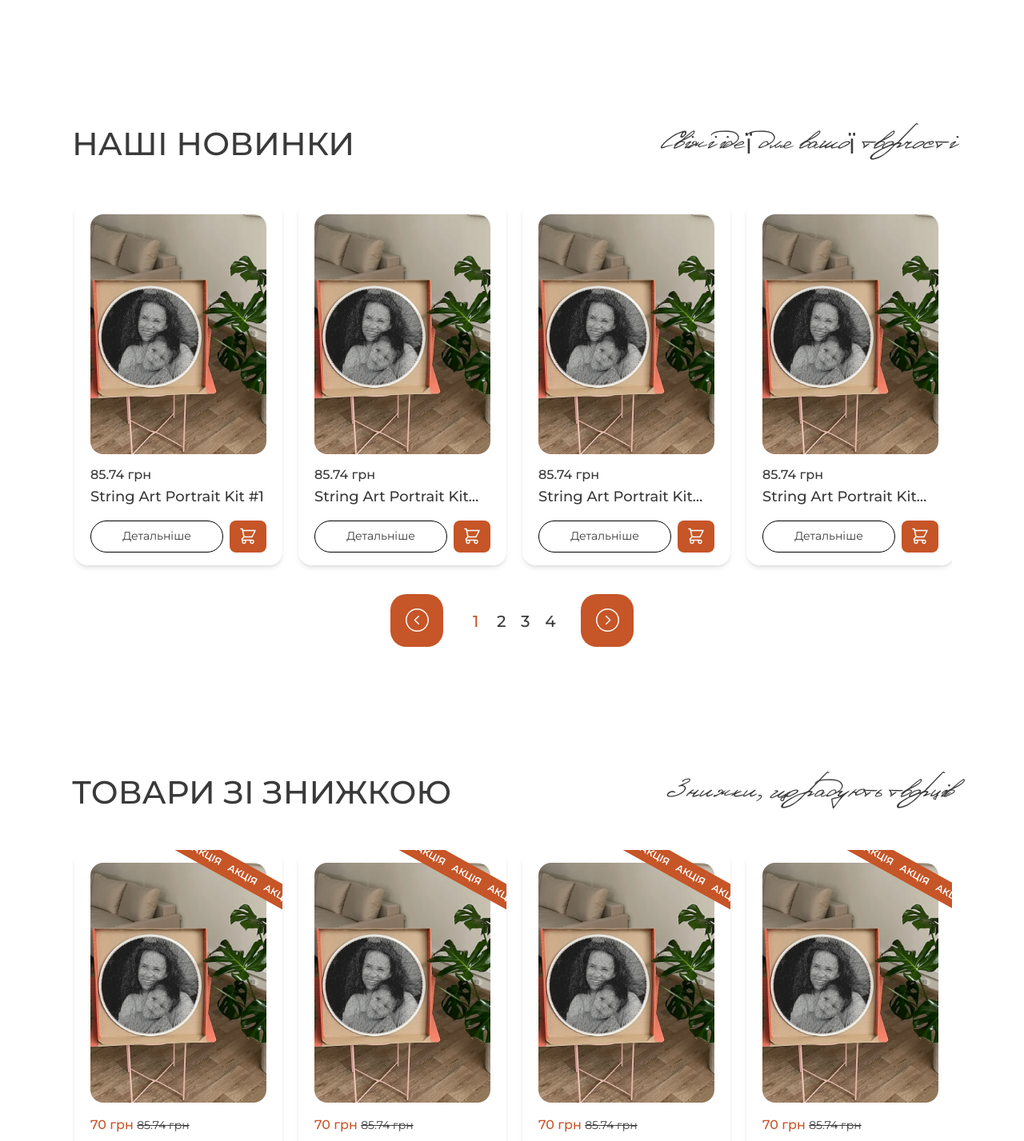
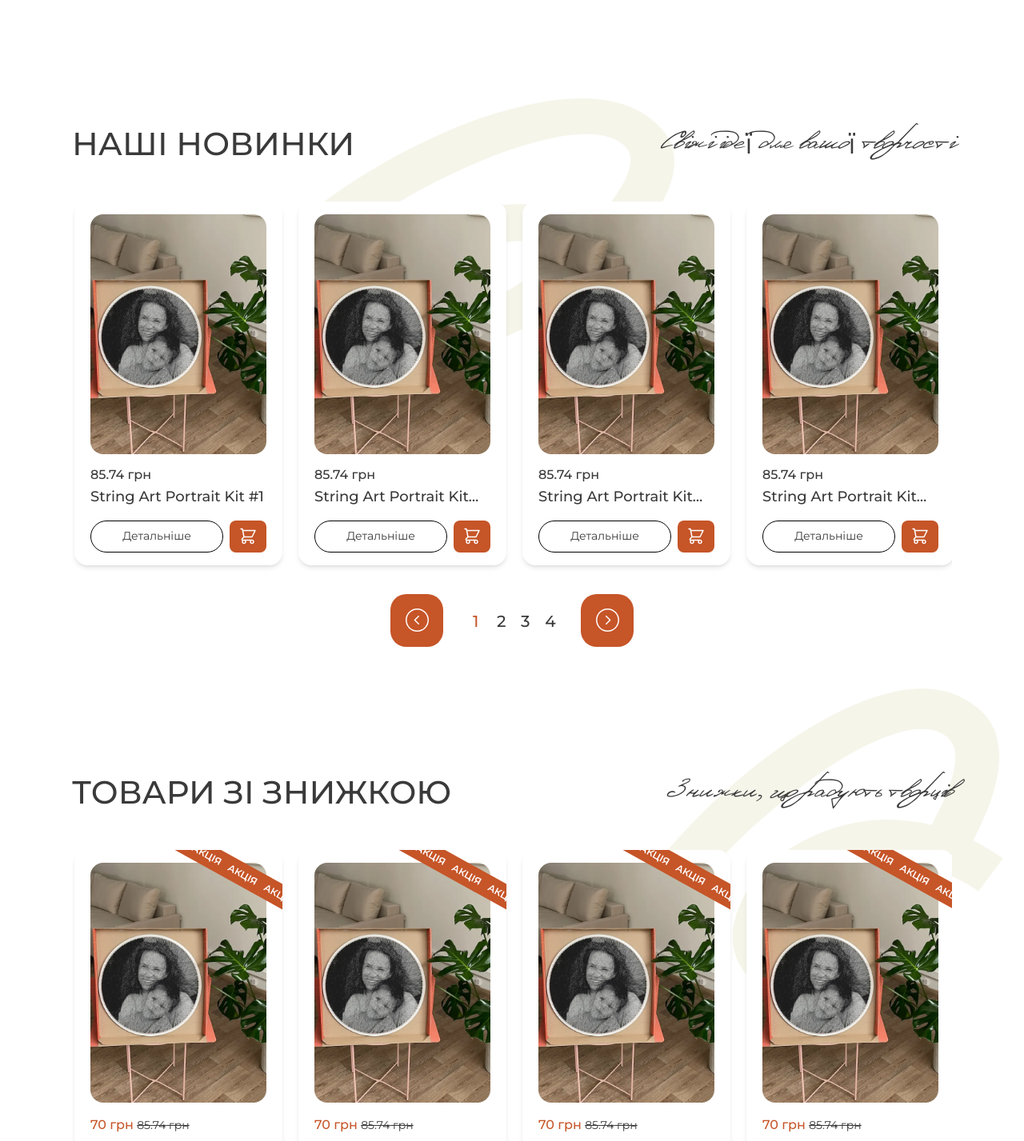
Before and after one commit to cyanidium-dev/art-lover-frontend, a Next.js app: page / in a window 1280 px wide. Shown: the part 1695-3122 px from the top of the page at 80% size. Built offline with nearby package versions, Linux system fonts and the light colour scheme.

Commit message:
added background figures

```diff
--- a/src/modules/HomePage/DiscountedProducts/DiscountedProducts.tsx
+++ b/src/modules/HomePage/DiscountedProducts/DiscountedProducts.tsx
@@ -32,7 +32,13 @@ export default function DiscountedProducts() {
           height="69"
           className="xl:hidden absolute bottom-[-340px] left-[-82px]"
         />
-
+        <Image
+          src="/images/homePage/discountedProducts/figureDesk.svg"
+          alt="figure background"
+          width="456"
+          height="389"
+          className="hidden xl:block absolute -z-10 top-[-106px] right-[26px]"
+        />
         <div className="flex flex-col md:flex-row md:justify-between md:items-center gap-y-3 mb-6 xl:mb-12">
           <h2 className="text-[20px] xl:text-[40px] font-medium leading-[120%] uppercase">
             товари зі знижкою
--- a/src/modules/HomePage/NewProducts/NewProducts.tsx
+++ b/src/modules/HomePage/NewProducts/NewProducts.tsx
@@ -29,6 +29,13 @@ export default function NewProducts() {
           width="120"
           height="69"
           className="xl:hidden absolute bottom-[-384px] left-[-62px]"
+        />
+        <Image
+          src="/images/homePage/newProducts/figureCenterDesk.svg"
+          alt="figure background"
+          width="470"
+          height="313"
+          className="hidden xl:block -z-10 absolute top-[-33px] left-[calc(50%-267px)]"
         />
         <div className="flex flex-col md:flex-row md:justify-between md:items-center gap-y-3 mb-6 xl:mb-12">
           <h2 className="text-[20px] xl:text-[40px] font-medium leading-[120%] uppercase">
```
Also changed, not shown: public/images/homePage/discountedProducts/figureDesk.svg (added), public/images/homePage/newProducts/figureCenterDesk.svg (added).
